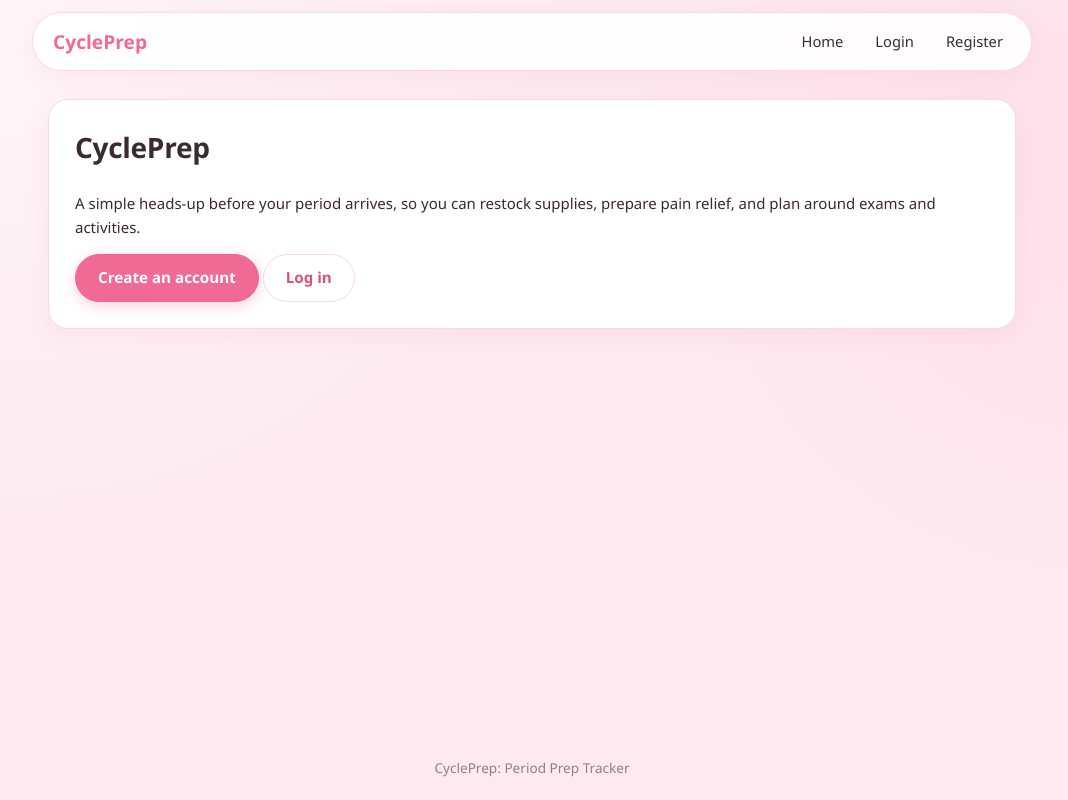
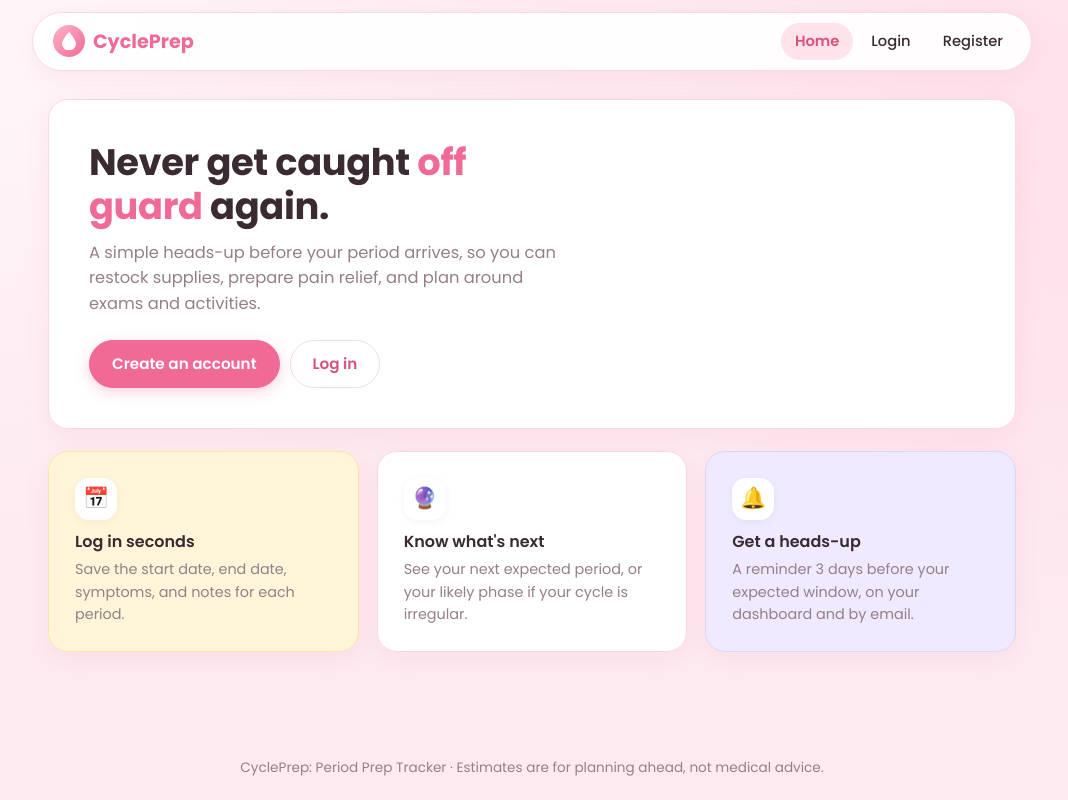
Before and after one commit to kamisamdiv/CyclePrep-Sinay-Lady-G01, a Django app: page / in a window 1280 px wide. Shown: the whole page, without its empty margins (108-1176 px from the left). Run offline with Django 5.2, Linux system fonts and the light colour scheme.

Commit message:
Restyle navbar, home page and login page
Co-Authored-By: Claude Opus 5.5 <noreply@anthropic.com>
Claude-Session: https://claude.ai/code/session_019rX8okyLK9nsi2c2NQWqQE

```diff
--- a/templates/base.html
+++ b/templates/base.html
@@ -5,33 +5,43 @@
     <meta charset="UTF-8">
     <meta name="viewport" content="width=device-width, initial-scale=1.0">
     <title>{% block title %}CyclePrep{% endblock %}</title>
+    <link rel="preconnect" href="https://fonts.googleapis.com">
+    <link rel="preconnect" href="https://fonts.gstatic.com" crossorigin>
+    <link href="https://fonts.googleapis.com/css2?family=Poppins:wght@400;500;600;700&display=swap" rel="stylesheet">
     <link rel="stylesheet" href="{% static 'css/style.css' %}">
 </head>
 <body>
+    {% with page=request.resolver_match.url_name %}
     <nav class="navbar">
-        <a class="brand" href="{% url 'home' %}">CyclePrep</a>
+        <a class="brand" href="{% url 'home' %}">
+            <span class="brand-mark" aria-hidden="true">
+                <svg width="14" height="18" viewBox="0 0 14 18" fill="currentColor"><path d="M7 0C7 0 0 7.6 0 11.5A7 7 0 0 0 14 11.5C14 7.6 7 0 7 0Z"/></svg>
+            </span>
+            CyclePrep
+        </a>
         <div class="nav-links">
             {% if user.is_authenticated %}
-                <a href="{% url 'dashboard' %}">Dashboard</a>
+                <a href="{% url 'dashboard' %}" class="{% if page == 'member_dashboard' or page == 'admin_dashboard' %}active{% endif %}">Dashboard</a>
                 {% if user.profile.role == 'member' %}
-                    <a href="{% url 'cycle_list' %}">My Cycles</a>
+                    <a href="{% url 'cycle_list' %}" class="{% if page == 'cycle_list' or page == 'cycle_create' or page == 'cycle_update' or page == 'cycle_delete' %}active{% endif %}">My Cycles</a>
                 {% elif user.profile.role == 'admin' %}
-                    <a href="{% url 'cycle_admin_list' %}">Cycle Logs</a>
+                    <a href="{% url 'cycle_admin_list' %}" class="{% if page == 'cycle_admin_list' %}active{% endif %}">Cycle Logs</a>
                 {% endif %}
                 {% block role_nav %}{% endblock %}
-                <a href="{% url 'profile' %}">Profile</a>
+                <a href="{% url 'profile' %}" class="{% if page == 'profile' or page == 'profile_edit' %}active{% endif %}">Profile</a>
                 <span class="nav-user">Hi, {{ user.first_name|default:user.username }}</span>
                 <form class="logout-form" method="post" action="{% url 'logout' %}">
                     {% csrf_token %}
                     <button type="submit">Logout</button>
                 </form>
             {% else %}
-                <a href="{% url 'home' %}">Home</a>
-                <a href="{% url 'login' %}">Login</a>
-                <a href="{% url 'register' %}">Register</a>
+                <a href="{% url 'home' %}" class="{% if page == 'home' %}active{% endif %}">Home</a>
+                <a href="{% url 'login' %}" class="{% if page == 'login' %}active{% endif %}">Login</a>
+                <a href="{% url 'register' %}" class="{% if page == 'register' %}active{% endif %}">Register</a>
             {% endif %}
         </div>
     </nav>
+    {% endwith %}
 
     <main class="container">
         {% if messages %}
@@ -43,6 +53,6 @@
         {% block content %}{% endblock %}
     </main>
 
-    <footer class="footer">CyclePrep: Period Prep Tracker</footer>
+    <footer class="footer">CyclePrep: Period Prep Tracker · Estimates are for planning ahead, not medical advice.</footer>
 </body>
 </html>
--- a/templates/home.html
+++ b/templates/home.html
@@ -3,15 +3,38 @@
 {% block title %}CyclePrep: Period Prep Tracker{% endblock %}
 
 {% block content %}
-<section class="card">
-    <h1>CyclePrep</h1>
+<section class="card hero">
+    <div>
+        <h1>Never get caught <span class="accent">off guard</span> again.</h1>
         <p>A simple heads-up before your period arrives, so you can restock supplies,
            prepare pain relief, and plan around exams and activities.</p>
+        <div class="hero-actions">
             {% if user.is_authenticated %}
                 <a class="button" href="{% url 'dashboard' %}">Go to my dashboard</a>
             {% else %}
                 <a class="button" href="{% url 'register' %}">Create an account</a>
                 <a class="button secondary" href="{% url 'login' %}">Log in</a>
             {% endif %}
+        </div>
+    </div>
+    <div class="hero-art" aria-hidden="true"><span></span><span></span><span></span></div>
 </section>
+
+<div class="feature-grid">
+    <section class="card tile-morning">
+        <span class="tile-icon" aria-hidden="true">📅</span>
+        <h2>Log in seconds</h2>
+        <p class="muted">Save the start date, end date, symptoms, and notes for each period.</p>
+    </section>
+    <section class="card">
+        <span class="tile-icon" aria-hidden="true">🔮</span>
+        <h2>Know what's next</h2>
+        <p class="muted">See your next expected period, or your likely phase if your cycle is irregular.</p>
+    </section>
+    <section class="card tile-night">
+        <span class="tile-icon" aria-hidden="true">🔔</span>
+        <h2>Get a heads-up</h2>
+        <p class="muted">A reminder 3 days before your expected window, on your dashboard and by email.</p>
+    </section>
+</div>
 {% endblock %}
```
Also changed, not shown: templates/accounts/login.html (+8 -2 lines). Lines whose indentation alone changed are shown as unchanged.
